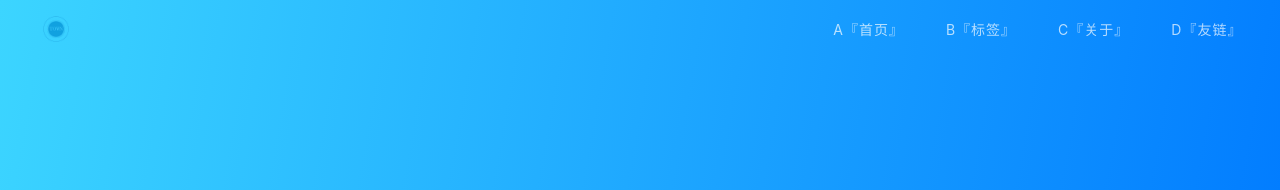
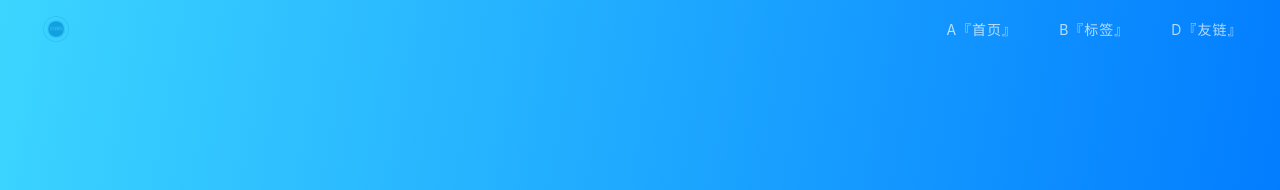
Before and after one commit to Townwang/Townwang.github.io, a Jekyll site: the page built from index.html, in a window 1280 px wide. Shown: the top 190 px of the page. Built offline with Jekyll 4.4.1, drawn with Linux system fonts in a browser that asks for light colours; nearby versions of some CDN libraries; the list of posts is cut into pages by our own code; a style sheet for code colours, icons or effects is not loaded.

Commit message:
Signed-off-by: Twon <android@twonwang.com>

```diff
--- a/_config.yml
+++ b/_config.yml
@@ -11,7 +11,6 @@ baseurl: ''
 nav:
   A『首页』: '/'
   B『标签』: '/tags.html'
-  C『关于』: '/about.html'
   D『友链』: '/link.html'
 
 
```
